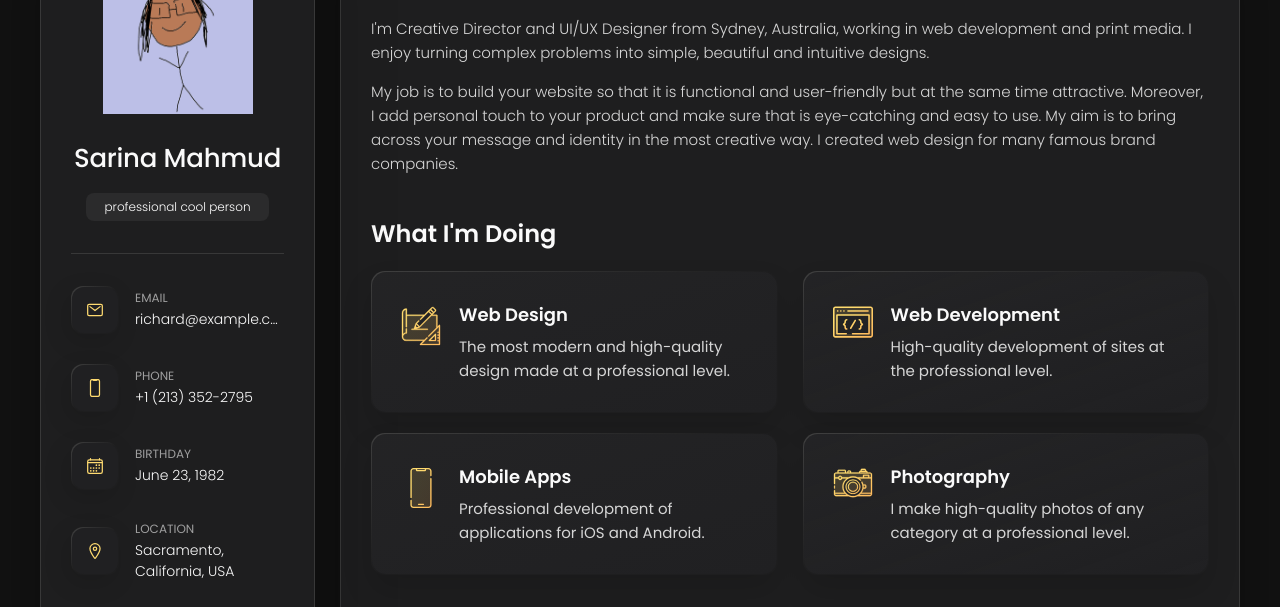
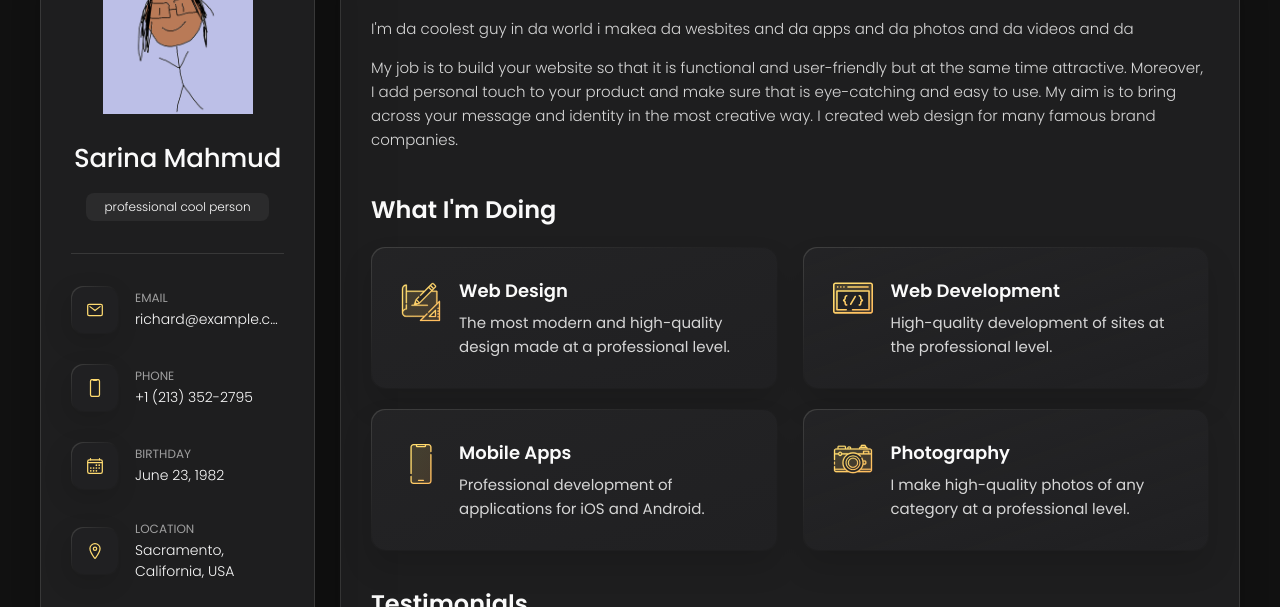
Before and after one commit to simahmud/simahmud.github.io, a plain HTML site: page index.html in a window 1280 px wide. Shown: the part 162-769 px from the top of the page. Drawn offline with nearby package versions, Linux system fonts and the light colour scheme.

Commit message:
Update index.html

```diff
--- a/index.html
+++ b/index.html
@@ -209,9 +209,7 @@
 
         <section class="about-text">
           <p>
-            I'm Creative Director and UI/UX Designer from Sydney, Australia, working in web development and print media.
-            I enjoy
-            turning complex problems into simple, beautiful and intuitive designs.
+            I'm da coolest guy in da world i makea da wesbites and da apps and da photos and da videos and da
           </p>
 
           <p>
```
